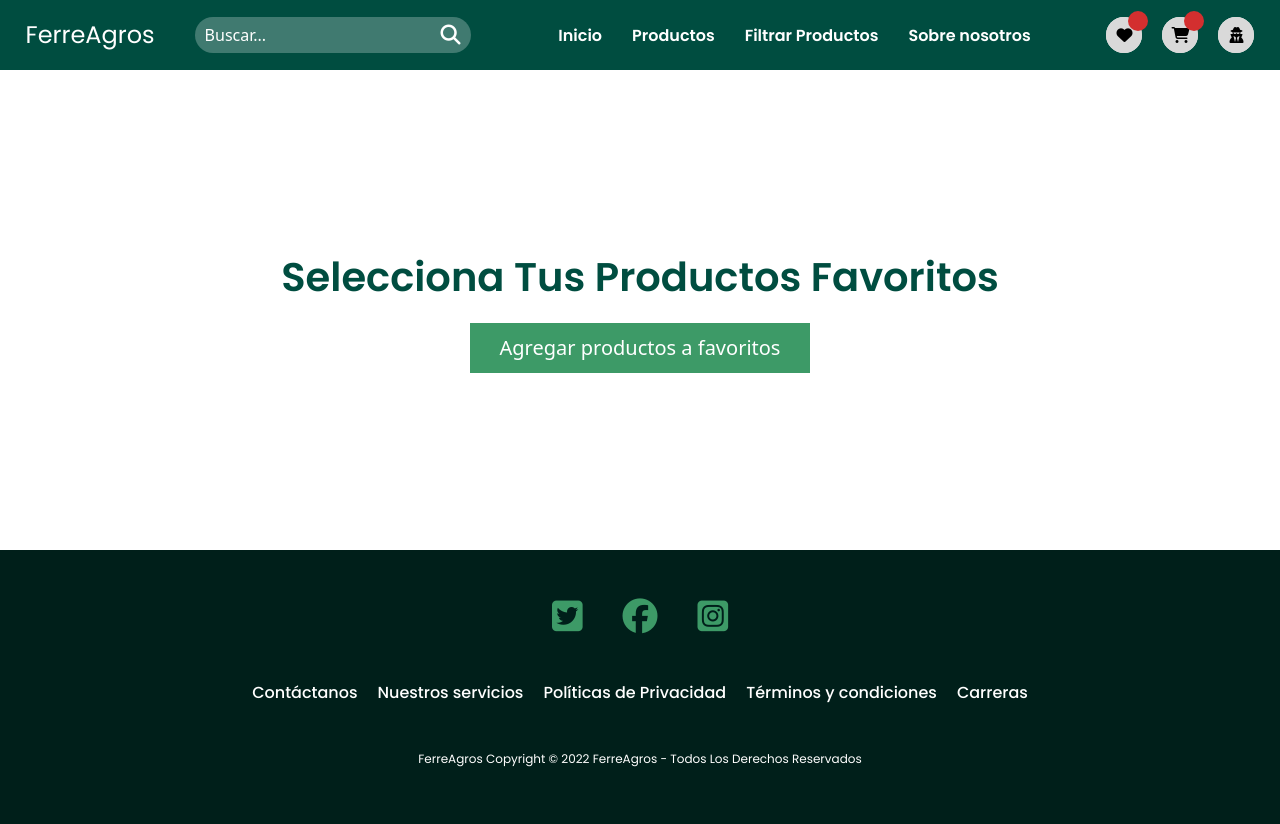
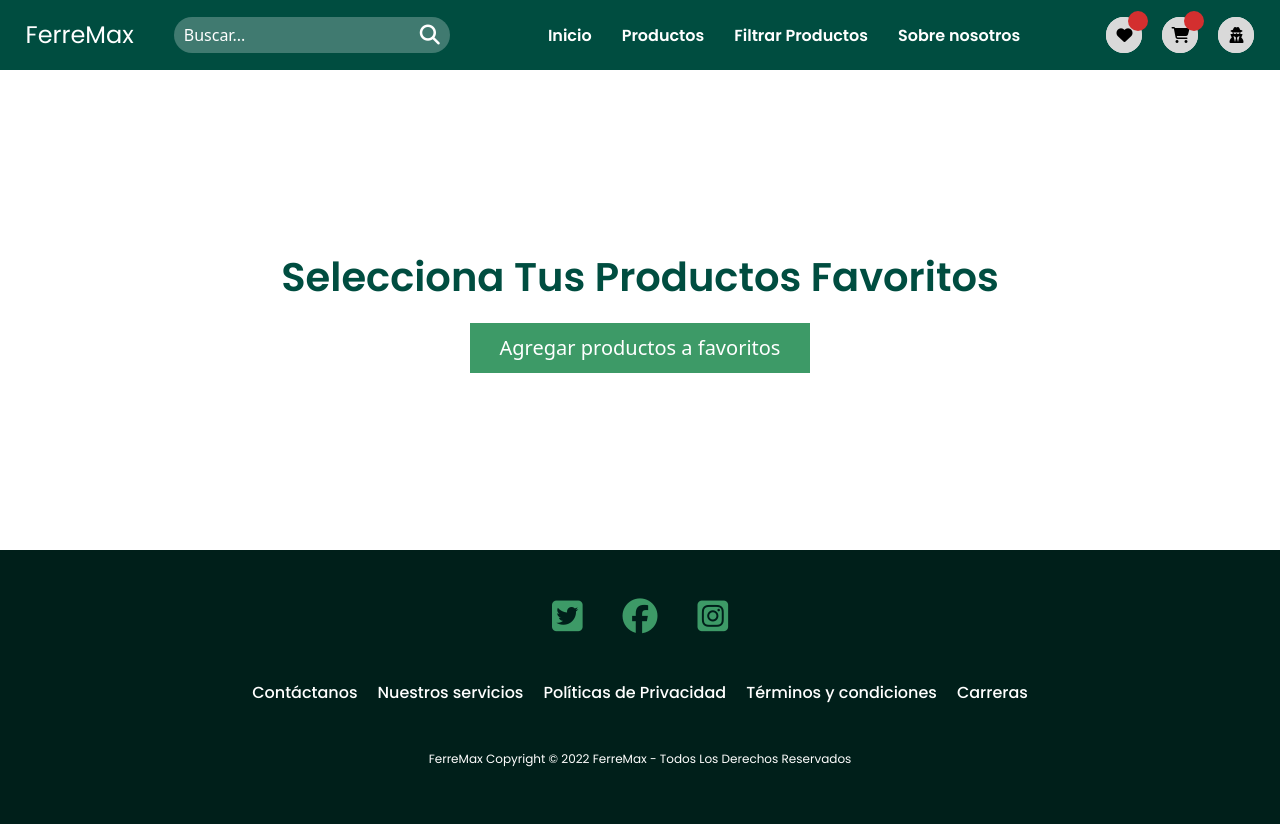
Before and after one commit to diegotangarife7/ferreagros, a Django app: template templates/cart/favorites.html in a window 1280 px wide. Run offline with Django 4.2, Linux system fonts and the light colour scheme; the template is opened without the code that fills it, so the values that code supplies are empty; some libraries are stand-ins or nearby versions.

Commit message:
cambio de nombre a 'FerreMax' en los templates

```diff
--- a/templates/cart/favorites.html
+++ b/templates/cart/favorites.html
@@ -1,6 +1,3 @@
-
-
-
 
 {% extends 'base/base.html' %}
 {% load static %}
--- a/templates/includes/footer.html
+++ b/templates/includes/footer.html
@@ -21,7 +21,7 @@
         </div>
 
         <div class="footer-text-copyright">
-            <p class="footer-text-syle">FerreAgros Copyright © 2022 FerreAgros - Todos Los Derechos Reservados</p>
+            <p class="footer-text-syle">FerreMax Copyright © 2022 FerreMax - Todos Los Derechos Reservados</p>
         </div>
     </div>
 
--- a/templates/includes/header.html
+++ b/templates/includes/header.html
@@ -2,7 +2,7 @@
 <header class="header nav__link--menu">
     <div class="header-container">
         <div class="container-title">
-            <a href="{% url 'home_app:home' %}" class="header-title-link header-close-title-principal">FerreAgros</a>
+            <a href="{% url 'home_app:home' %}" class="header-title-link header-close-title-principal">FerreMax</a>
         </div>
         <form class="container-search" method="GET" action="{% url 'product_app:multiple_filters' %}">
             <div class="search-input">
@@ -105,7 +105,7 @@
 </header>
 <button class="header-menu-button">
     <div class="container-title">
-        <a href="{% url 'home_app:home' %}" class="header-title-link">FerreAgros</a>
+        <a href="{% url 'home_app:home' %}" class="header-title-link">FerreMax</a>
     </div>
     <div class="nav__menu">
         <i class="fa-solid fa-bars icon-menu"></i>
--- a/templates/users/change_password.html
+++ b/templates/users/change_password.html
@@ -13,7 +13,7 @@
 
 <div class="register-form-user">
     <a href="{% url 'home_app:home' %}"><i class="fa-solid fa-circle-arrow-left" style="color: #004D40;"></i></a>
-    <h2 class="register-form-title">FerreAgros</h2>
+    <h2 class="register-form-title">FerreMax</h2>
 
     <form method="POST" class="register-form-inputs"> {% csrf_token %}
 
--- a/templates/users/login.html
+++ b/templates/users/login.html
@@ -23,7 +23,7 @@
 
     <a href="{% url 'home_app:home' %}"><i class="fa-solid fa-circle-arrow-left" style="color: #004D40;"></i></a>
 
-    <h2 class="register-form-title">FerreAgros</h2>
+    <h2 class="register-form-title">FerreMax</h2>
     <form method="POST" class="register-form-inputs"> {% csrf_token %}
         <div class="mb-3">
             {{form.email}}
```
